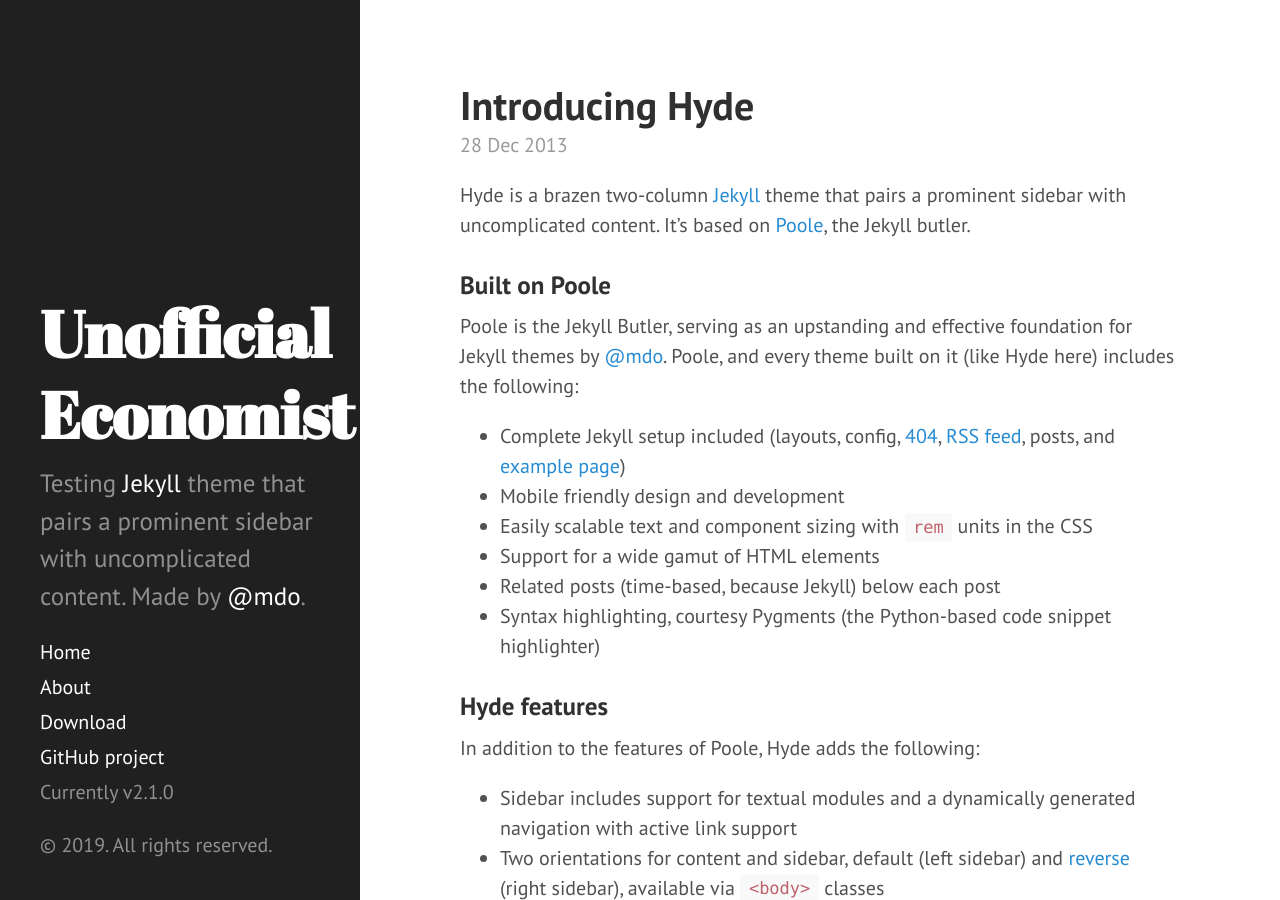
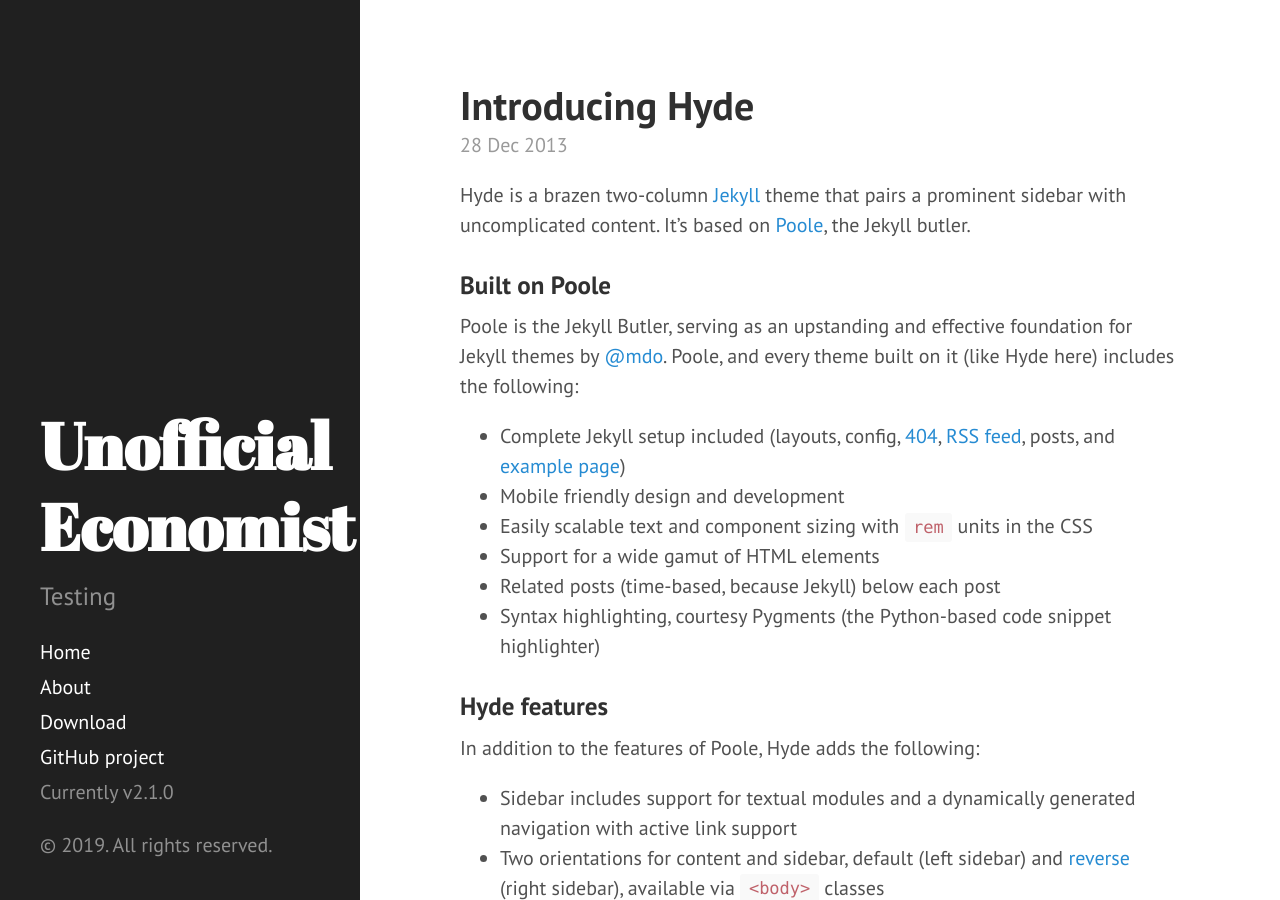
Before and after one commit to hannahblackburn/test_from_hyde, a Jekyll site: the page built from index.html, in a window 1280 px wide and 900 px high. Built offline with Jekyll 4.4.1, drawn with Linux system fonts in a browser that asks for light colours; Markdown is read by kramdown in place of the engine named in the settings; the list of posts is cut into pages by our own code.

Commit message:
Update _config.yml

```diff
--- a/_config.yml
+++ b/_config.yml
@@ -9,7 +9,7 @@ relative_permalinks: true
 # Setup
 title:            Unofficial Economist
 tagline:          'Hannah Blackburn'
-description:      'Testing <a href="http://jekyllrb.com" target="_blank">Jekyll</a> theme that pairs a prominent sidebar with uncomplicated content. Made by <a href="https://twitter.com/mdo" target="_blank">@mdo</a>.'
+description:      'Testing'
 url:              http://hannahblackburn.github.io/unofficialeconomist
 baseurl:          /
 
```
